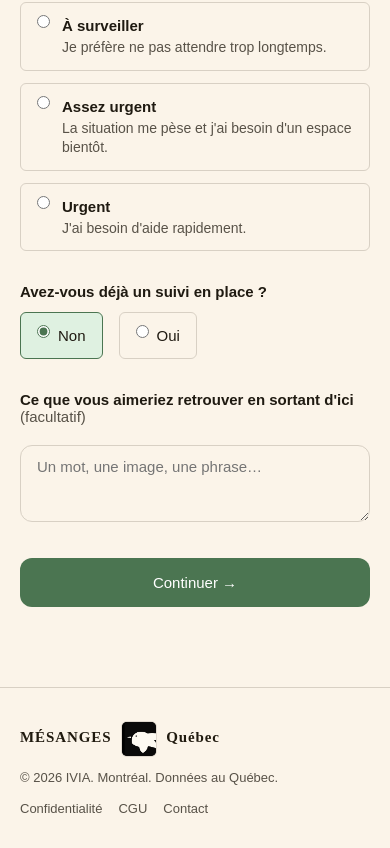
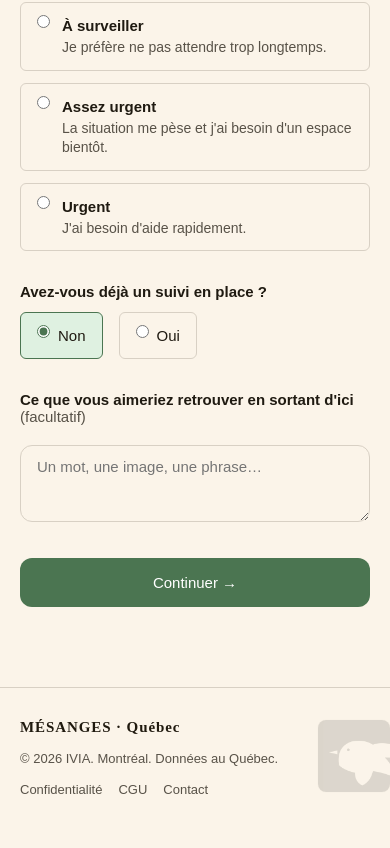
Before and after one commit to Fa9d/MERLIN, a Next.js app in the folder 09_app_ivia_merlin/: page /demarche in a window 390 px wide. Shown: the part 1167-2015 px from the top of the page. Built offline with nearby package versions, Linux system fonts and the light colour scheme; no server answers; a web font is replaced by a local one.

Commit message:
feat(hero): update mesanges messaging

```diff
--- a/09_app_ivia_merlin/src/app/styles.css
+++ b/09_app_ivia_merlin/src/app/styles.css
@@ -659,16 +659,17 @@
 }
 
 .hp-footer__inner {
+  position: relative;
   display: flex;
   align-items: center;
   gap: var(--sp-6);
   flex-wrap: wrap;
+  isolation: isolate;
 }
 
 .hp-footer__logo {
   display: flex;
   align-items: center;
-  gap: 0.65rem;
   text-decoration: none;
   color: var(--foreground);
   font-family: var(--font-display);
@@ -679,6 +680,30 @@
   white-space: nowrap;
 }
 
+.hp-footer__logo,
+.hp-footer__copy,
+.hp-footer__links {
+  position: relative;
+  z-index: 1;
+}
+
+.hp-footer__mark {
+  position: absolute;
+  left: clamp(8rem, 28vw, 18rem);
+  top: 50%;
+  z-index: 0;
+  transform: translateY(-44%);
+  pointer-events: none;
+}
+
+.hp-footer__mark-img {
+  width: clamp(64px, 9vw, 96px);
+  height: auto;
+  display: block;
+  opacity: 0.14;
+  filter: saturate(0.92);
+}
+
 .hp-footer__copy {
   font-size: 0.8125rem;
   color: var(--ink-soft);
@@ -702,6 +727,13 @@
 @media (max-width: 600px) {
   .hp-footer__inner { flex-direction: column; align-items: flex-start; gap: var(--sp-4); }
   .hp-footer__copy { margin-left: 0; }
+  .hp-footer__mark {
+    left: auto;
+    right: 0;
+    top: 0;
+    transform: translateY(0);
+  }
+  .hp-footer__mark-img { width: 72px; opacity: 0.12; }
 }
 
 /* ═══════════════════════════════════════════════════════════════════════════
@@ -1850,20 +1882,14 @@
   box-shadow: 0 0 0 1px oklch(22% 0.018 78 / 0.12);
 }
 
-.hp-footer__logo-img {
-  width: 34px;
-  height: 34px;
-  border-radius: 5px;
-  display: block;
-  flex-shrink: 0;
-  object-fit: contain;
+.hp-footer__mark-img {
   background: #0a0a0a;
-  box-shadow: 0 0 0 1px oklch(22% 0.018 78 / 0.12);
-  transform: translateY(2px);
+  border-radius: 8px;
+  box-shadow: 0 0 0 1px oklch(22% 0.018 78 / 0.08);
 }
 
 [data-theme="dark"] .hp-nav__logo-img,
-[data-theme="dark"] .hp-footer__logo-img {
+[data-theme="dark"] .hp-footer__mark-img {
   box-shadow: 0 0 0 1px oklch(93% 0.012 78 / 0.18);
 }
 
--- a/09_app_ivia_merlin/src/components/layout/PublicLayout.tsx
+++ b/09_app_ivia_merlin/src/components/layout/PublicLayout.tsx
@@ -103,16 +103,17 @@ export function PublicLayout({ children, title }: PublicLayoutProps) {
 
       <footer className="hp-footer">
         <div className="hp-section__inner hp-footer__inner">
-          <Link href="/" className="hp-footer__logo" aria-label="MÉSANGES — un service IVIA">
-            <span>MÉSANGES</span>
+          <div className="hp-footer__mark" aria-hidden="true">
             <Image
               src={MESANGES_LOGO_SRC}
-              alt="IVIA - MÉSANGES"
-              width={28}
-              height={28}
-              className="hp-footer__logo-img"
+              alt=""
+              width={96}
+              height={96}
+              className="hp-footer__mark-img"
             />
-            <span>Québec</span>
+          </div>
+          <Link href="/" className="hp-footer__logo" aria-label="MÉSANGES — un service IVIA">
+            <span>MÉSANGES · Québec</span>
           </Link>
           <p className="hp-footer__copy">
             &copy; {new Date().getFullYear()} IVIA. Montréal. Données au Québec.
```
Also changed, not shown: 09_app_ivia_merlin/src/app/page.tsx (+8 -26 lines), 09_app_ivia_merlin/src/app/styles.v3.css (+5 -10 lines).
